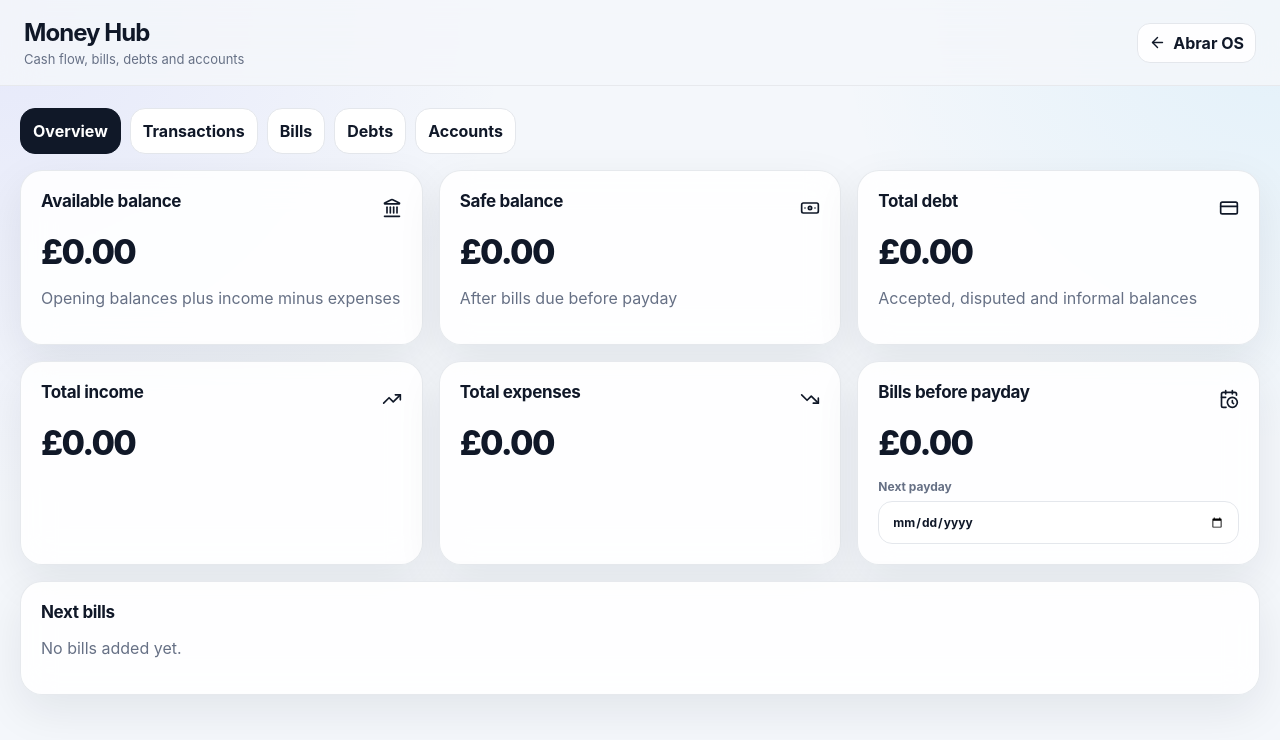
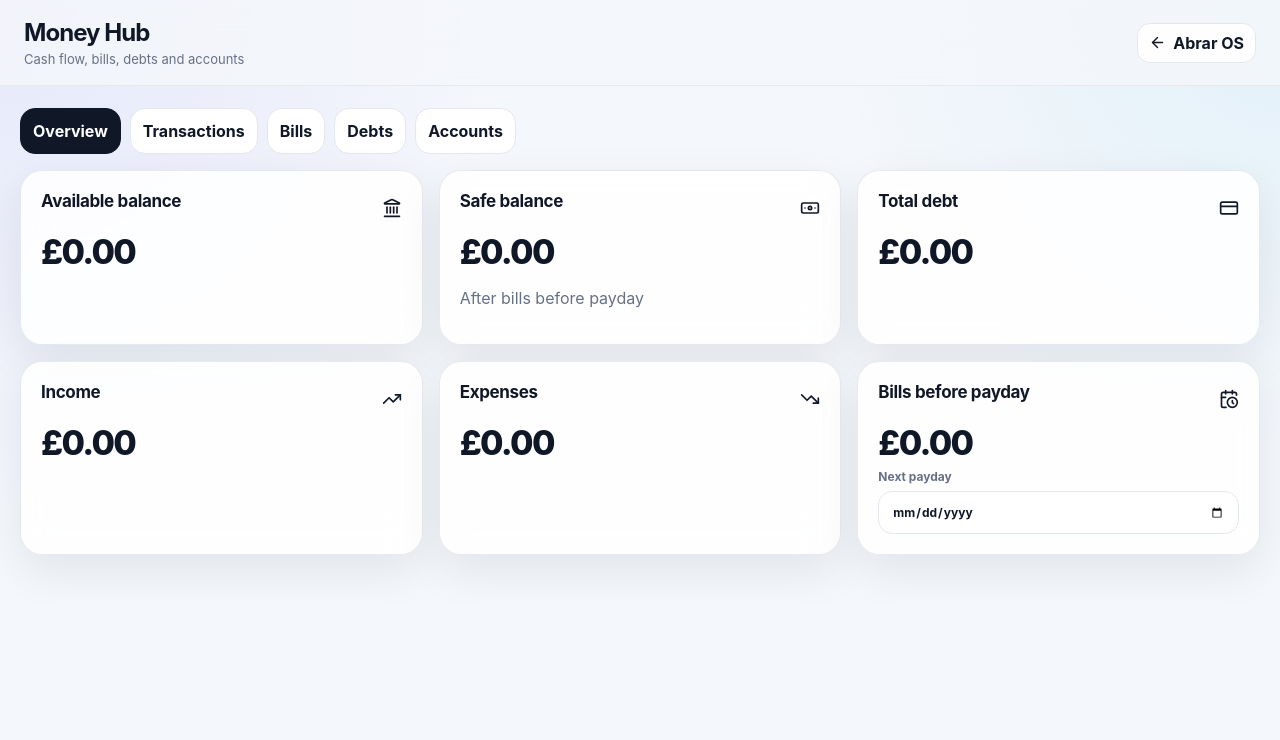
Before and after one commit to abrarmehmood423-code/abrar-os, a Next.js app: page /money in a window 1280 px wide. Shown: the top 740 px of the page. Built offline with nearby package versions, Linux system fonts and the light colour scheme.

Commit message:
Fix Money Hub strict TypeScript state handling

```diff
--- a/components/money-hub.tsx
+++ b/components/money-hub.tsx
@@ -9,9 +9,11 @@ import type { Account, AppData, Bill, Debt, Transaction } from "@/lib/types";
 const today = () => new Date().toISOString().slice(0, 10);
 const money = (value: number) => new Intl.NumberFormat("en-GB", { style: "currency", currency: "GBP" }).format(value || 0);
 
+type Tab = "overview" | "transactions" | "bills" | "debts" | "accounts";
+
 export default function MoneyHub() {
   const [data, setData] = useState<AppData | null>(null);
-  const [tab, setTab] = useState<"overview" | "transactions" | "bills" | "debts" | "accounts">("overview");
+  const [tab, setTab] = useState<Tab>("overview");
 
   useEffect(() => setData(loadData()), []);
   useEffect(() => { if (data) saveData(data); }, [data]);
@@ -24,101 +26,91 @@ export default function MoneyHub() {
     const accountBalance = opening + income - expenses;
     const totalDebt = data.debts.reduce((sum, x) => sum + x.currentBalance, 0);
     const activeBills = data.bills.filter((x) => x.active);
-    const dueBeforePayday = data.financeSettings.nextPayday
-      ? activeBills.filter((x) => x.dueDate <= data.financeSettings.nextPayday)
-      : activeBills;
+    const dueBeforePayday = data.financeSettings.nextPayday ? activeBills.filter((x) => x.dueDate <= data.financeSettings.nextPayday) : activeBills;
     const billsDue = dueBeforePayday.reduce((sum, x) => sum + x.amount, 0);
     return { income, expenses, accountBalance, totalDebt, billsDue, safeBalance: accountBalance - billsDue };
   }, [data]);
 
-  if (!data || !summary) return <main className="loading-screen">Loading money records…</main>;
-
-  const update = (next: AppData) => setData(next);
+  function updateData(mutator: (current: AppData) => AppData) {
+    setData((current) => current ? mutator(current) : current);
+  }
 
   function addTransaction(entry: Omit<Transaction, "id" | "createdAt">) {
-    update({ ...data, transactions: [{ ...entry, id: createId(), createdAt: new Date().toISOString() }, ...data.transactions] });
+    updateData((current) => ({ ...current, transactions: [{ ...entry, id: createId(), createdAt: new Date().toISOString() }, ...current.transactions] }));
   }
 
   function addBill(entry: Omit<Bill, "id" | "createdAt" | "active">) {
-    update({ ...data, bills: [...data.bills, { ...entry, id: createId(), active: true, createdAt: new Date().toISOString() }] });
+    updateData((current) => ({ ...current, bills: [...current.bills, { ...entry, id: createId(), active: true, createdAt: new Date().toISOString() }] }));
   }
 
   function addDebt(entry: Omit<Debt, "id" | "createdAt">) {
-    update({ ...data, debts: [...data.debts, { ...entry, id: createId(), createdAt: new Date().toISOString() }] });
+    updateData((current) => ({ ...current, debts: [...current.debts, { ...entry, id: createId(), createdAt: new Date().toISOString() }] }));
   }
 
   function addAccount(entry: Omit<Account, "id" | "createdAt">) {
-    update({ ...data, accounts: [...data.accounts, { ...entry, id: createId(), createdAt: new Date().toISOString() }] });
+    updateData((current) => ({ ...current, accounts: [...current.accounts, { ...entry, id: createId(), createdAt: new Date().toISOString() }] }));
   }
 
   function markBillPaid(bill: Bill) {
-    addTransaction({ kind: "expense", amount: bill.amount, date: today(), category: "Bills", description: bill.provider, accountId: bill.accountId });
-    const bills = data.bills.map((x) => x.id === bill.id
-      ? x.frequency === "One-time" ? { ...x, active: false } : { ...x, dueDate: advanceBillDate(x.dueDate, x.frequency) }
-      : x);
-    update({ ...data, bills });
+    updateData((current) => {
+      const transaction: Transaction = { id: createId(), kind: "expense", amount: bill.amount, date: today(), category: "Bills", description: bill.provider, accountId: bill.accountId, createdAt: new Date().toISOString() };
+      const bills = current.bills.map((x) => x.id === bill.id ? (x.frequency === "One-time" ? { ...x, active: false } : { ...x, dueDate: advanceBillDate(x.dueDate, x.frequency) }) : x);
+      return { ...current, transactions: [transaction, ...current.transactions], bills };
+    });
   }
 
-  return (
-    <div className="shell">
-      <header className="topbar">
-        <div className="brand"><h1>Money Hub</h1><p>Cash flow, bills, debts and accounts</p></div>
-        <Link href="/" className="notification-button"><ArrowLeft size={17}/>Abrar OS</Link>
-      </header>
+  if (!data || !summary) return <main className="loading-screen">Loading money records…</main>;
 
+  return <div className="shell">
+    <header className="topbar"><div className="brand"><h1>Money Hub</h1><p>Cash flow, bills, debts and accounts</p></div><Link href="/" className="notification-button"><ArrowLeft size={17}/>Abrar OS</Link></header>
     <main className="main">
-        <div className="family-tabs">
-          {(["overview","transactions","bills","debts","accounts"] as const).map((item) => (
-            <button key={item} className={`quick ${tab === item ? "tab-active" : ""}`} onClick={() => setTab(item)}>{item[0].toUpperCase()+item.slice(1)}</button>
-          ))}
-        </div>
+      <div className="family-tabs">{(["overview","transactions","bills","debts","accounts"] as Tab[]).map((item)=><button key={item} className={`quick ${tab===item?"tab-active":""}`} onClick={()=>setTab(item)}>{item[0].toUpperCase()+item.slice(1)}</button>)}</div>
 
       {tab === "overview" && <>
         <section className="grid three">
-            <article className="card"><div className="card-head"><h2>Available balance</h2><Landmark size={20}/></div><div className="stat">{money(summary.accountBalance)}</div><p className="muted">Opening balances plus income minus expenses</p></article>
-            <article className="card"><div className="card-head"><h2>Safe balance</h2><Banknote size={20}/></div><div className="stat">{money(summary.safeBalance)}</div><p className="muted">After bills due before payday</p></article>
-            <article className="card"><div className="card-head"><h2>Total debt</h2><CreditCard size={20}/></div><div className="stat">{money(summary.totalDebt)}</div><p className="muted">Accepted, disputed and informal balances</p></article>
+          <article className="card"><div className="card-head"><h2>Available balance</h2><Landmark size={20}/></div><div className="stat">{money(summary.accountBalance)}</div></article>
+          <article className="card"><div className="card-head"><h2>Safe balance</h2><Banknote size={20}/></div><div className="stat">{money(summary.safeBalance)}</div><p className="muted">After bills before payday</p></article>
+          <article className="card"><div className="card-head"><h2>Total debt</h2><CreditCard size={20}/></div><div className="stat">{money(summary.totalDebt)}</div></article>
         </section>
         <section className="grid three section-gap">
-            <article className="card"><div className="card-head"><h2>Total income</h2><TrendingUp size={20}/></div><div className="stat">{money(summary.income)}</div></article>
-            <article className="card"><div className="card-head"><h2>Total expenses</h2><TrendingDown size={20}/></div><div className="stat">{money(summary.expenses)}</div></article>
-            <article className="card"><div className="card-head"><h2>Bills before payday</h2><CalendarClock size={20}/></div><div className="stat">{money(summary.billsDue)}</div><label className="field section-gap">Next payday<input type="date" value={data.financeSettings.nextPayday} onChange={(e)=>update({...data,financeSettings:{nextPayday:e.target.value}})}/></label></article>
+          <article className="card"><div className="card-head"><h2>Income</h2><TrendingUp size={20}/></div><div className="stat">{money(summary.income)}</div></article>
+          <article className="card"><div className="card-head"><h2>Expenses</h2><TrendingDown size={20}/></div><div className="stat">{money(summary.expenses)}</div></article>
+          <article className="card"><div className="card-head"><h2>Bills before payday</h2><CalendarClock size={20}/></div><div className="stat">{money(summary.billsDue)}</div><label className="field">Next payday<input type="date" value={data.financeSettings.nextPayday} onChange={(e)=>updateData((c)=>({...c,financeSettings:{nextPayday:e.target.value}}))}/></label></article>
         </section>
-          <section className="card section-gap"><h2>Next bills</h2>{data.bills.filter((x)=>x.active).length===0?<p className="muted">No bills added yet.</p>:<div className="list">{data.bills.filter((x)=>x.active).sort((a,b)=>a.dueDate.localeCompare(b.dueDate)).slice(0,5).map((x)=><div className="item" key={x.id}><div><strong>{x.provider}</strong><span>{money(x.amount)} • due {x.dueDate} • {x.paymentType}</span></div><button className="quick" onClick={()=>markBillPaid(x)}>Mark paid</button></div>)}</div>}</section>
       </>}
 
-        {tab === "transactions" && <div className="grid two"><TransactionForm accounts={data.accounts} onSave={addTransaction}/><section className="card"><h2>Transaction history</h2>{data.transactions.length===0?<p className="muted">No income or expenses recorded.</p>:<div className="list">{data.transactions.map((x)=><div className="item" key={x.id}><div><strong>{x.description}</strong><span>{x.date} • {x.category}</span></div><div className="item-actions"><span className={`pill ${x.kind === "income" ? "success" : "danger"}`}>{x.kind === "income" ? "+" : "-"}{money(x.amount)}</span><button className="icon-button danger-button" onClick={()=>update({...data,transactions:data.transactions.filter((t)=>t.id!==x.id)})}><Trash2 size={16}/></button></div></div>)}</div>}</section></div>}
+      {tab === "transactions" && <div className="grid two"><TransactionForm accounts={data.accounts} onSave={addTransaction}/><List title="Transaction history" empty="No transactions recorded.">{data.transactions.map((x)=><Row key={x.id} title={x.description} detail={`${x.date} • ${x.category}`} right={<><span className={`pill ${x.kind==="income"?"success":"danger"}`}>{x.kind==="income"?"+":"-"}{money(x.amount)}</span><Delete onClick={()=>updateData((c)=>({...c,transactions:c.transactions.filter((t)=>t.id!==x.id)}))}/></>}/>)}</List></div>}
 
-        {tab === "bills" && <div className="grid two"><BillForm accounts={data.accounts} onSave={addBill}/><section className="card"><h2>Bills and direct debits</h2>{data.bills.length===0?<p className="muted">No bills added.</p>:<div className="list">{data.bills.map((x)=><div className="item" key={x.id}><div><strong>{x.provider}</strong><span>{money(x.amount)} • {x.dueDate} • {x.frequency} • {x.paymentType}</span></div><div className="item-actions">{x.active&&<button className="quick" onClick={()=>markBillPaid(x)}>Paid</button>}<button className="icon-button danger-button" onClick={()=>update({...data,bills:data.bills.filter((b)=>b.id!==x.id)})}><Trash2 size={16}/></button></div></div>)}</div>}</section></div>}
+      {tab === "bills" && <div className="grid two"><BillForm accounts={data.accounts} onSave={addBill}/><List title="Bills and direct debits" empty="No bills added.">{data.bills.map((x)=><Row key={x.id} title={x.provider} detail={`${money(x.amount)} • ${x.dueDate} • ${x.frequency}`} right={<>{x.active&&<button className="quick" onClick={()=>markBillPaid(x)}>Paid</button>}<Delete onClick={()=>updateData((c)=>({...c,bills:c.bills.filter((b)=>b.id!==x.id)}))}/></>}/>)}</List></div>}
 
-        {tab === "debts" && <div className="grid two"><DebtForm onSave={addDebt}/><section className="card"><h2>Debt balances</h2>{data.debts.length===0?<p className="muted">No debts added.</p>:<div className="list">{data.debts.map((x)=><div className="item" key={x.id}><div className="task-content"><strong>{x.lender}</strong><span>{money(x.currentBalance)} remaining • minimum {money(x.minimumPayment)} • {x.status}</span><div className="progress"><span style={{width:`${Math.max(0,Math.min(100,100-(x.currentBalance/x.originalBalance)*100))}%`}}/></div></div><button className="icon-button danger-button" onClick={()=>update({...data,debts:data.debts.filter((d)=>d.id!==x.id)})}><Trash2 size={16}/></button></div>)}</div>}</section></div>}
+      {tab === "debts" && <div className="grid two"><DebtForm onSave={addDebt}/><List title="Debt balances" empty="No debts added.">{data.debts.map((x)=><Row key={x.id} title={x.lender} detail={`${money(x.currentBalance)} remaining • minimum ${money(x.minimumPayment)} • ${x.status}`} right={<Delete onClick={()=>updateData((c)=>({...c,debts:c.debts.filter((d)=>d.id!==x.id)}))}/>}/>)}</List></div>}
 
-        {tab === "accounts" && <div className="grid two"><AccountForm onSave={addAccount}/><section className="card"><h2>Accounts</h2>{data.accounts.length===0?<p className="muted">No accounts added.</p>:<div className="list">{data.accounts.map((x)=><div className="item" key={x.id}><div><strong>{x.name}</strong><span>{x.type} • opening balance {money(x.openingBalance)}</span></div><button className="icon-button danger-button" onClick={()=>update({...data,accounts:data.accounts.filter((a)=>a.id!==x.id)})}><Trash2 size={16}/></button></div>)}</div>}</section></div>}
+      {tab === "accounts" && <div className="grid two"><AccountForm onSave={addAccount}/><List title="Accounts" empty="No accounts added.">{data.accounts.map((x)=><Row key={x.id} title={x.name} detail={`${x.type} • opening ${money(x.openingBalance)}`} right={<Delete onClick={()=>updateData((c)=>({...c,accounts:c.accounts.filter((a)=>a.id!==x.id)}))}/>}/>)}</List></div>}
     </main>
-    </div>
-  );
+  </div>;
 }
 
+function List({title,empty,children}:{title:string;empty:string;children:React.ReactNode}){const has=Array.isArray(children)?children.length>0:Boolean(children);return <section className="card"><h2>{title}</h2>{has?<div className="list">{children}</div>:<p className="muted">{empty}</p>}</section>}
+function Row({title,detail,right}:{title:string;detail:string;right:React.ReactNode}){return <div className="item"><div><strong>{title}</strong><span>{detail}</span></div><div className="item-actions">{right}</div></div>}
+function Delete({onClick}:{onClick:()=>void}){return <button className="icon-button danger-button" onClick={onClick}><Trash2 size={16}/></button>}
+
 function TransactionForm({accounts,onSave}:{accounts:Account[];onSave:(entry:Omit<Transaction,"id"|"createdAt">)=>void}){
-  const [kind,setKind]=useState<Transaction["kind"]>("expense");const [amount,setAmount]=useState(0);const [date,setDate]=useState(today());const [category,setCategory]=useState("");const [description,setDescription]=useState("");const [accountId,setAccountId]=useState("");
+  const [kind,setKind]=useState<Transaction["kind"]>("expense"),[amount,setAmount]=useState(0),[date,setDate]=useState(today()),[category,setCategory]=useState(""),[description,setDescription]=useState(""),[accountId,setAccountId]=useState("");
   function submit(e:FormEvent){e.preventDefault();if(amount<=0||!description.trim())return;onSave({kind,amount,date,category:category||"Other",description:description.trim(),accountId:accountId||undefined});setAmount(0);setDescription("")}
-  return <section className="card"><div className="card-head"><h2>Add income or expense</h2><Plus size={20}/></div><form className="form-grid" onSubmit={submit}><label className="field">Type<select value={kind} onChange={(e)=>setKind(e.target.value as Transaction["kind"])}><option value="expense">Expense</option><option value="income">Income</option></select></label><label className="field">Amount<input type="number" step="0.01" min="0" value={amount} onChange={(e)=>setAmount(Number(e.target.value))}/></label><label className="field">Date<input type="date" value={date} onChange={(e)=>setDate(e.target.value)}/></label><label className="field">Category<input value={category} onChange={(e)=>setCategory(e.target.value)} placeholder="Fuel, wages, food"/></label><label className="field full-field">Description<input value={description} onChange={(e)=>setDescription(e.target.value)} required/></label><label className="field full-field">Account<select value={accountId} onChange={(e)=>setAccountId(e.target.value)}><option value="">Not specified</option>{accounts.map((x)=><option value={x.id} key={x.id}>{x.name}</option>)}</select></label><button className="primary-button full-field">Save transaction</button></form></section>
+  return <Form title="Add income or expense" icon={<Plus size={20}/>} onSubmit={submit}><label className="field">Type<select value={kind} onChange={(e)=>setKind(e.target.value as Transaction["kind"])}><option value="expense">Expense</option><option value="income">Income</option></select></label><Num label="Amount" value={amount} set={setAmount}/><DateField value={date} set={setDate}/><Text label="Category" value={category} set={setCategory}/><Text label="Description" value={description} set={setDescription} full/><label className="field full-field">Account<select value={accountId} onChange={(e)=>setAccountId(e.target.value)}><option value="">Not specified</option>{accounts.map((x)=><option key={x.id} value={x.id}>{x.name}</option>)}</select></label></Form>
 }
 
 function BillForm({accounts,onSave}:{accounts:Account[];onSave:(entry:Omit<Bill,"id"|"createdAt"|"active">)=>void}){
-  const [provider,setProvider]=useState("");const [amount,setAmount]=useState(0);const [dueDate,setDueDate]=useState(today());const [frequency,setFrequency]=useState<Bill["frequency"]>("Monthly");const [paymentType,setPaymentType]=useState<Bill["paymentType"]>("Direct debit");const [accountId,setAccountId]=useState("");
+  const [provider,setProvider]=useState(""),[amount,setAmount]=useState(0),[dueDate,setDueDate]=useState(today()),[frequency,setFrequency]=useState<Bill["frequency"]>("Monthly"),[paymentType,setPaymentType]=useState<Bill["paymentType"]>("Direct debit"),[accountId,setAccountId]=useState("");
   function submit(e:FormEvent){e.preventDefault();if(!provider.trim()||amount<=0)return;onSave({provider:provider.trim(),amount,dueDate,frequency,paymentType,accountId:accountId||undefined,variable:false});setProvider("");setAmount(0)}
-  return <section className="card"><div className="card-head"><h2>Add bill</h2><ReceiptText size={20}/></div><form className="form-grid" onSubmit={submit}><label className="field full-field">Provider<input value={provider} onChange={(e)=>setProvider(e.target.value)} required/></label><label className="field">Amount<input type="number" step="0.01" min="0" value={amount} onChange={(e)=>setAmount(Number(e.target.value))}/></label><label className="field">Due date<input type="date" value={dueDate} onChange={(e)=>setDueDate(e.target.value)}/></label><label className="field">Frequency<select value={frequency} onChange={(e)=>setFrequency(e.target.value as Bill["frequency"])}><option>Weekly</option><option>Monthly</option><option>Quarterly</option><option>Yearly</option><option>One-time</option></select></label><label className="field">Payment type<select value={paymentType} onChange={(e)=>setPaymentType(e.target.value as Bill["paymentType"])}><option>Direct debit</option><option>Standing order</option><option>Manual bill</option><option>Subscription</option></select></label><label className="field full-field">Account<select value={accountId} onChange={(e)=>setAccountId(e.target.value)}><option value="">Not specified</option>{accounts.map((x)=><option value={x.id} key={x.id}>{x.name}</option>)}</select></label><button className="primary-button full-field">Save bill</button></form></section>
+  return <Form title="Add bill" icon={<ReceiptText size={20}/>} onSubmit={submit}><Text label="Provider" value={provider} set={setProvider} full/><Num label="Amount" value={amount} set={setAmount}/><DateField value={dueDate} set={setDueDate}/><label className="field">Frequency<select value={frequency} onChange={(e)=>setFrequency(e.target.value as Bill["frequency"])}>{["Weekly","Monthly","Quarterly","Yearly","One-time"].map(x=><option key={x}>{x}</option>)}</select></label><label className="field">Payment type<select value={paymentType} onChange={(e)=>setPaymentType(e.target.value as Bill["paymentType"])}>{["Direct debit","Standing order","Manual bill","Subscription"].map(x=><option key={x}>{x}</option>)}</select></label><label className="field full-field">Account<select value={accountId} onChange={(e)=>setAccountId(e.target.value)}><option value="">Not specified</option>{accounts.map((x)=><option key={x.id} value={x.id}>{x.name}</option>)}</select></label></Form>
 }
 
-function DebtForm({onSave}:{onSave:(entry:Omit<Debt,"id"|"createdAt">)=>void}){
-  const [lender,setLender]=useState("");const [balance,setBalance]=useState(0);const [interestRate,setInterestRate]=useState(0);const [minimumPayment,setMinimumPayment]=useState(0);const [status,setStatus]=useState<Debt["status"]>("Accepted");
-  function submit(e:FormEvent){e.preventDefault();if(!lender.trim()||balance<=0)return;onSave({lender:lender.trim(),originalBalance:balance,currentBalance:balance,interestRate,minimumPayment,status});setLender("");setBalance(0)}
-  return <section className="card"><div className="card-head"><h2>Add debt</h2><CreditCard size={20}/></div><form className="form-grid" onSubmit={submit}><label className="field full-field">Lender or claimant<input value={lender} onChange={(e)=>setLender(e.target.value)} required/></label><label className="field">Balance<input type="number" step="0.01" min="0" value={balance} onChange={(e)=>setBalance(Number(e.target.value))}/></label><label className="field">Minimum payment<input type="number" step="0.01" min="0" value={minimumPayment} onChange={(e)=>setMinimumPayment(Number(e.target.value))}/></label><label className="field">Interest rate %<input type="number" step="0.01" min="0" value={interestRate} onChange={(e)=>setInterestRate(Number(e.target.value))}/></label><label className="field">Status<select value={status} onChange={(e)=>setStatus(e.target.value as Debt["status"])}><option>Accepted</option><option>Claimed / disputed</option><option>Informal</option><option>Paid off</option></select></label><button className="primary-button full-field">Save debt</button></form></section>
-}
+function DebtForm({onSave}:{onSave:(entry:Omit<Debt,"id"|"createdAt">)=>void}){const [lender,setLender]=useState(""),[balance,setBalance]=useState(0),[interestRate,setInterestRate]=useState(0),[minimumPayment,setMinimumPayment]=useState(0),[status,setStatus]=useState<Debt["status"]>("Accepted");function submit(e:FormEvent){e.preventDefault();if(!lender.trim()||balance<=0)return;onSave({lender:lender.trim(),originalBalance:balance,currentBalance:balance,interestRate,minimumPayment,status});setLender("");setBalance(0)}return <Form title="Add debt" icon={<CreditCard size={20}/>} onSubmit={submit}><Text label="Lender or claimant" value={lender} set={setLender} full/><Num label="Balance" value={balance} set={setBalance}/><Num label="Minimum payment" value={minimumPayment} set={setMinimumPayment}/><Num label="Interest rate %" value={interestRate} set={setInterestRate}/><label className="field">Status<select value={status} onChange={(e)=>setStatus(e.target.value as Debt["status"])}>{["Accepted","Claimed / disputed","Informal","Paid off"].map(x=><option key={x}>{x}</option>)}</select></label></Form>}
 
-function AccountForm({onSave}:{onSave:(entry:Omit<Account,"id"|"createdAt">)=>void}){
-  const [name,setName]=useState("");const [type,setType]=useState<Account["type"]>("Current account");const [openingBalance,setOpeningBalance]=useState(0);
-  function submit(e:FormEvent){e.preventDefault();if(!name.trim())return;onSave({name:name.trim(),type,openingBalance});setName("");setOpeningBalance(0)}
-  return <section className="card"><div className="card-head"><h2>Add account</h2><Landmark size={20}/></div><form className="form-grid" onSubmit={submit}><label className="field full-field">Account name<input value={name} onChange={(e)=>setName(e.target.value)} required/></label><label className="field">Type<select value={type} onChange={(e)=>setType(e.target.value as Account["type"])}><option>Current account</option><option>Cash</option><option>Savings</option><option>Credit card</option><option>Business</option><option>Pakistan account</option><option>Other</option></select></label><label className="field">Opening balance<input type="number" step="0.01" value={openingBalance} onChange={(e)=>setOpeningBalance(Number(e.target.value))}/></label><button className="primary-button full-field">Save account</button></form></section>
-}
+function AccountForm({onSave}:{onSave:(entry:Omit<Account,"id"|"createdAt">)=>void}){const [name,setName]=useState(""),[type,setType]=useState<Account["type"]>("Current account"),[openingBalance,setOpeningBalance]=useState(0);function submit(e:FormEvent){e.preventDefault();if(!name.trim())return;onSave({name:name.trim(),type,openingBalance});setName("");setOpeningBalance(0)}return <Form title="Add account" icon={<Landmark size={20}/>} onSubmit={submit}><Text label="Account name" value={name} set={setName} full/><label className="field">Type<select value={type} onChange={(e)=>setType(e.target.value as Account["type"])}>{["Current account","Cash","Savings","Credit card","Business","Pakistan account","Other"].map(x=><option key={x}>{x}</option>)}</select></label><Num label="Opening balance" value={openingBalance} set={setOpeningBalance}/></Form>}
+
+function Form({title,icon,onSubmit,children}:{title:string;icon:React.ReactNode;onSubmit:(e:FormEvent)=>void;children:React.ReactNode}){return <section className="card"><div className="card-head"><h2>{title}</h2>{icon}</div><form className="form-grid" onSubmit={onSubmit}>{children}<button className="primary-button full-field">Save</button></form></section>}
+function Text({label,value,set,full=false}:{label:string;value:string;set:(v:string)=>void;full?:boolean}){return <label className={`field ${full?"full-field":""}`}>{label}<input value={value} onChange={(e)=>set(e.target.value)} required={label.includes("Description")||label.includes("Provider")||label.includes("Lender")||label.includes("Account")}/></label>}
+function Num({label,value,set}:{label:string;value:number;set:(v:number)=>void}){return <label className="field">{label}<input type="number" step="0.01" value={value} onChange={(e)=>set(Number(e.target.value))}/></label>}
+function DateField({value,set}:{value:string;set:(v:string)=>void}){return <label className="field">Date<input type="date" value={value} onChange={(e)=>set(e.target.value)}/></label>}
```
Lines whose indentation alone changed are shown as unchanged.
